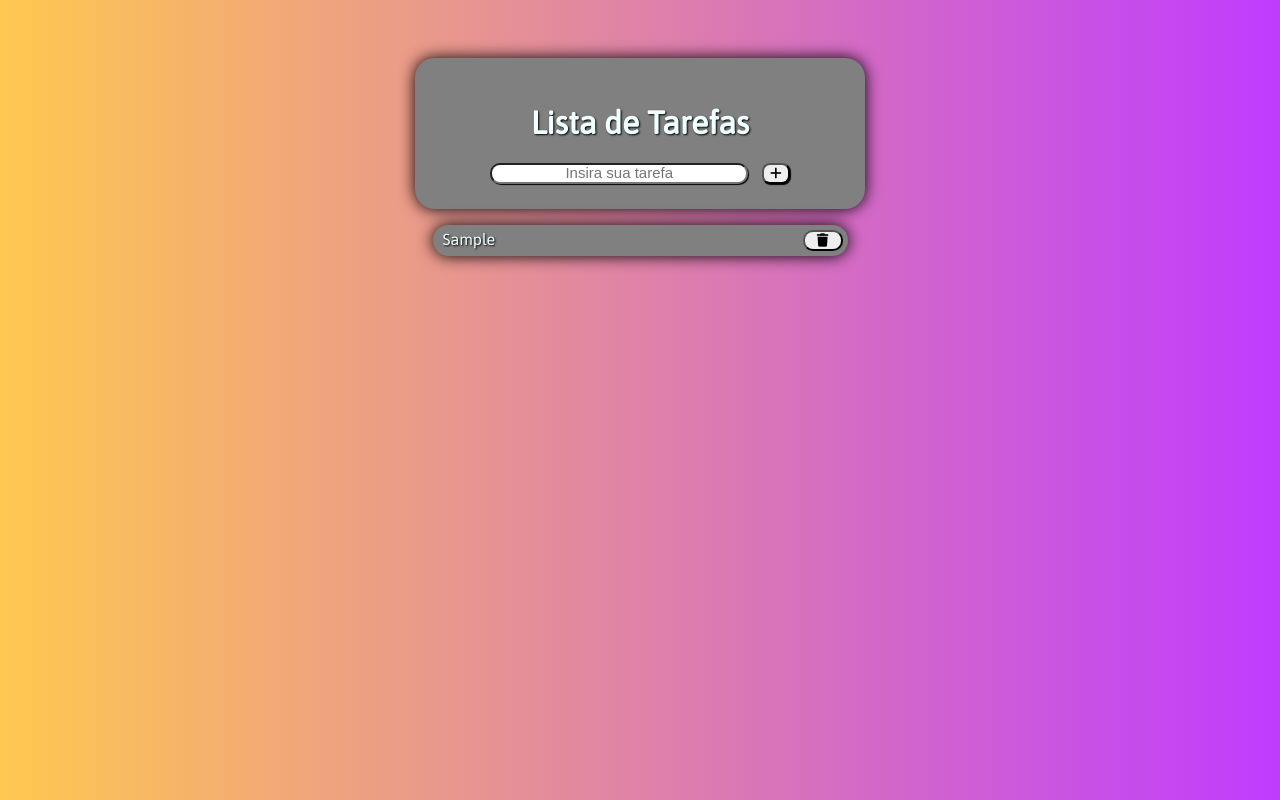
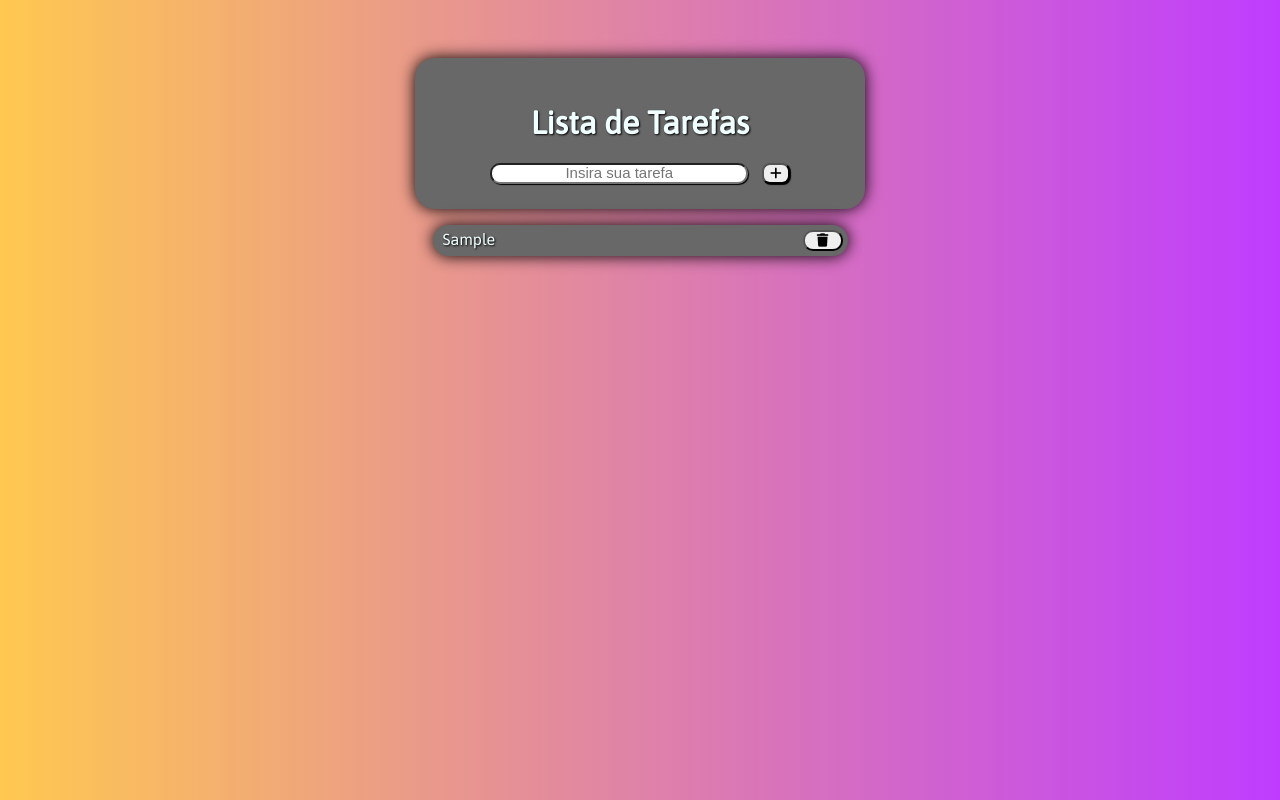
Before and after one commit to EduardoSanches03/Projetos-Js, a plain HTML site: page Task-List/index.html in a window 1280 px wide. Both pictures are taken after typing "Sample" into the empty fields and a click on the button 775 px from the left and 173 px from the top of the page. Drawn offline with Linux system fonts and the light colour scheme.

Commit message:
Finalizado

```diff
--- a/Task-List/style.css
+++ b/Task-List/style.css
@@ -19,7 +19,7 @@ h1 {
 
 .container {
   display: flex;
-  background-color: gray;
+  background-color: rgb(104,104,104);
   width: 400px;
   height: auto;
   justify-content: center;
@@ -56,7 +56,7 @@ ul li {
   width: 400px;
   height: auto;
   border-radius: 20px;
-  background-color: gray;
+  background-color: rgb(104,104,104);
   color: azure;
   text-shadow: 1px 1px 2px black;
   box-shadow: 0 0 1em black;
```
